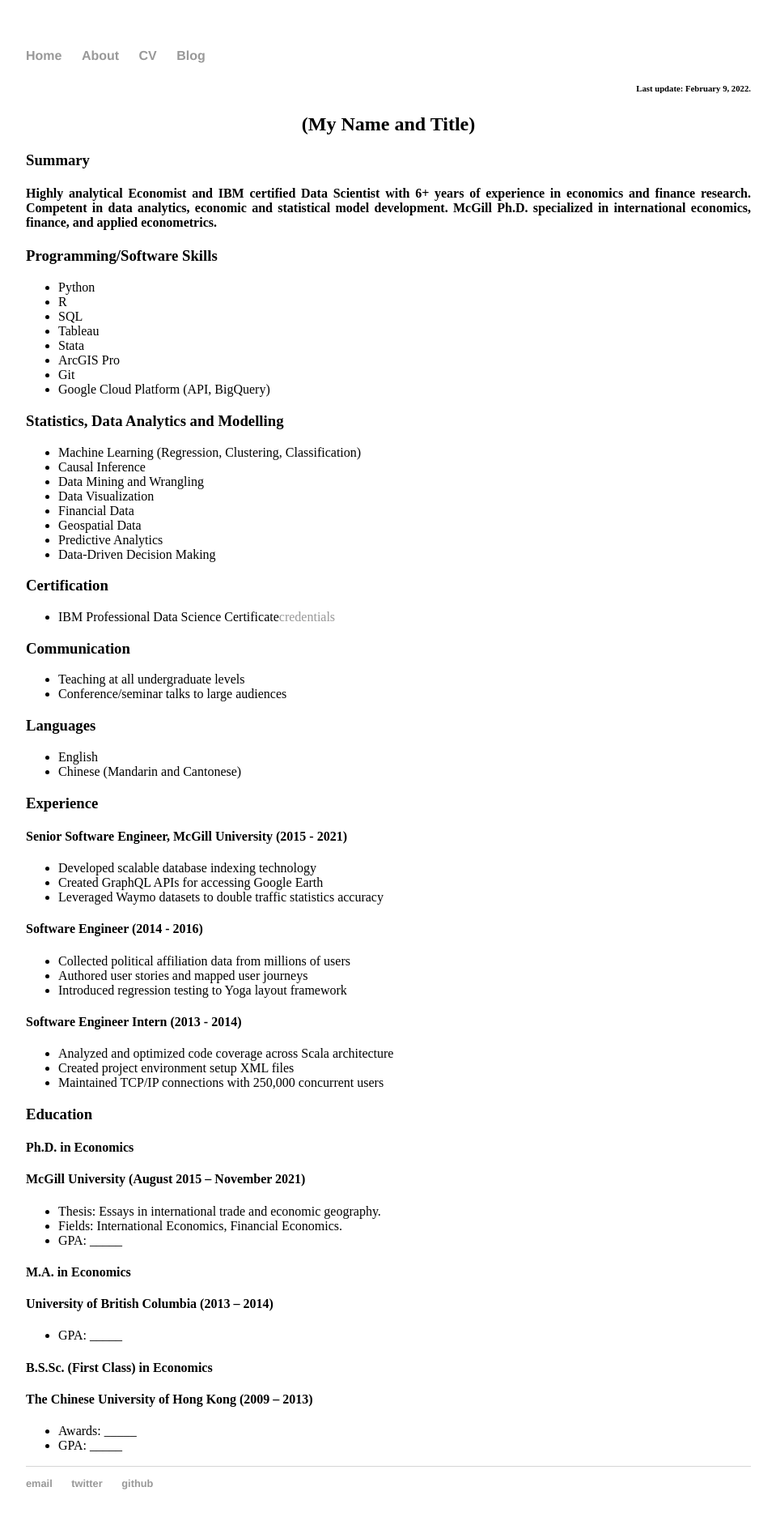
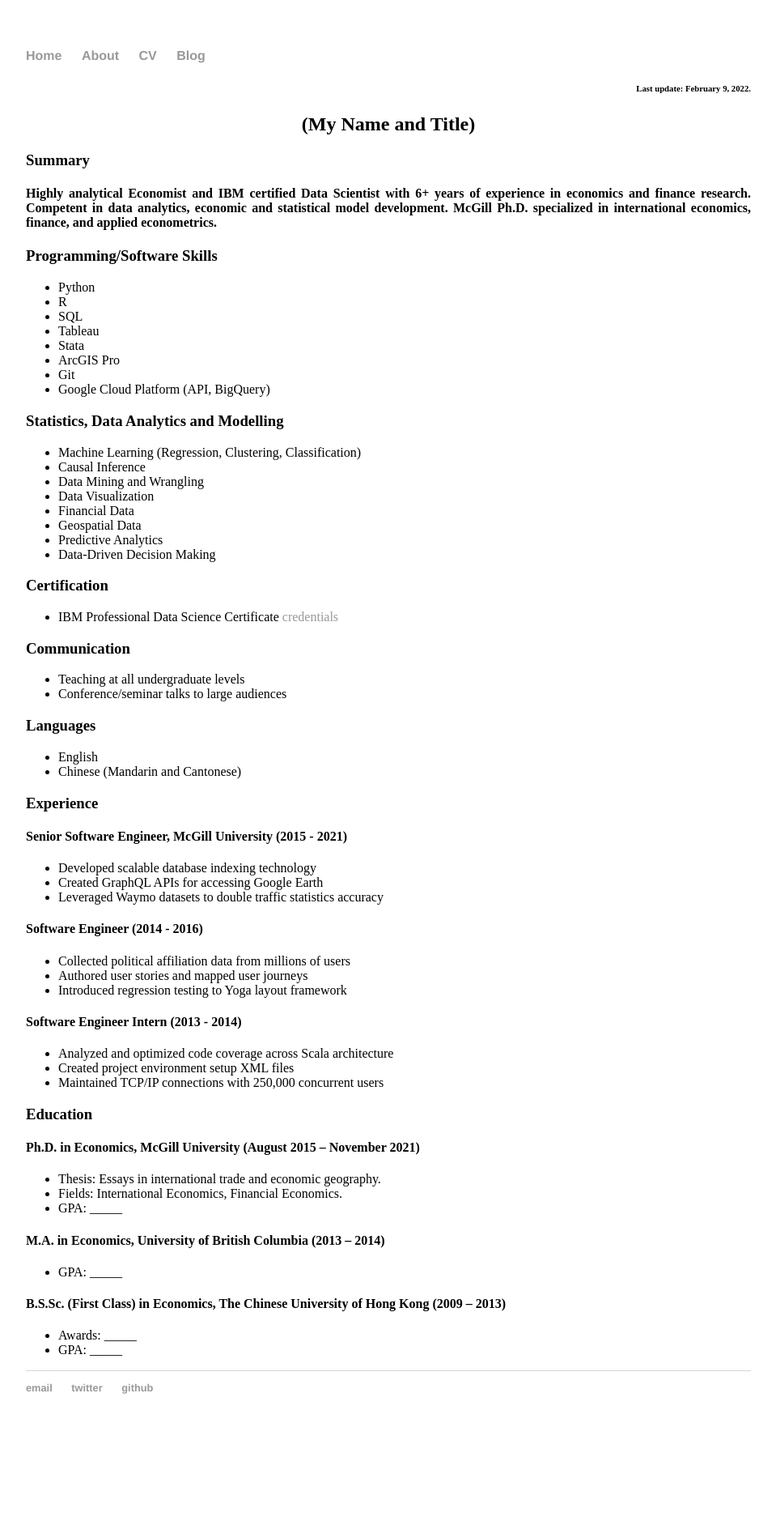
Before and after one commit to abookcanada/abookcanada.github.io, a Jekyll site: the page built from cv/index.html, in a window 1280 px wide. Shown: the whole page at 81% size, without its empty margins (160-1119 px from the left). Built offline with Jekyll 4.4.1, drawn with Linux system fonts in a browser that asks for light colours; after the commit the page ends 1781 px from its top, so only the background shows below that.

```diff
--- a/cv/index.html
+++ b/cv/index.html
@@ -53,7 +53,7 @@ title: Hank Quinlan's Blog
                     <section class="skills">
                         <h3>Certification</h3>
                         <ul>
-                            <li><span>IBM Professional Data Science Certificate</span><a href="https://github.com/abookcanada">credentials</a></li>
+                            <li><span>IBM Professional Data Science Certificate </span><a href="https://github.com/abookcanada">credentials</a></li>
 
                         </ul>
                     </section>
@@ -117,8 +117,8 @@ title: Hank Quinlan's Blog
                         <section class="education">
                             <h3>Education</h3>
 
-                                        <h4>Ph.D. in Economics</h4>
-                                        <h4>McGill University (August 2015 – November 2021)</h4>
+                                        <h4>Ph.D. in Economics, McGill University (August 2015 – November 2021)</h4>
+
 
                                     <ul>
 
@@ -128,8 +128,8 @@ title: Hank Quinlan's Blog
                                     </ul>
 
 
-                                        <h4>M.A. in Economics</h4>
-                                        <h4>University of British Columbia (2013 – 2014)</h4>
+                                        <h4>M.A. in Economics, University of British Columbia (2013 – 2014)</h4>
+
 
 
                                     <ul>
@@ -138,8 +138,8 @@ title: Hank Quinlan's Blog
                                     </ul>
 
 
-                                        <h4>B.S.Sc. (First Class) in Economics</h4>
-                                        <h4>The Chinese University of Hong Kong (2009 – 2013)</h4>
+                                        <h4>B.S.Sc. (First Class) in Economics, The Chinese University of Hong Kong (2009 – 2013)</h4>
+
 
                                     <ul>
 
```
